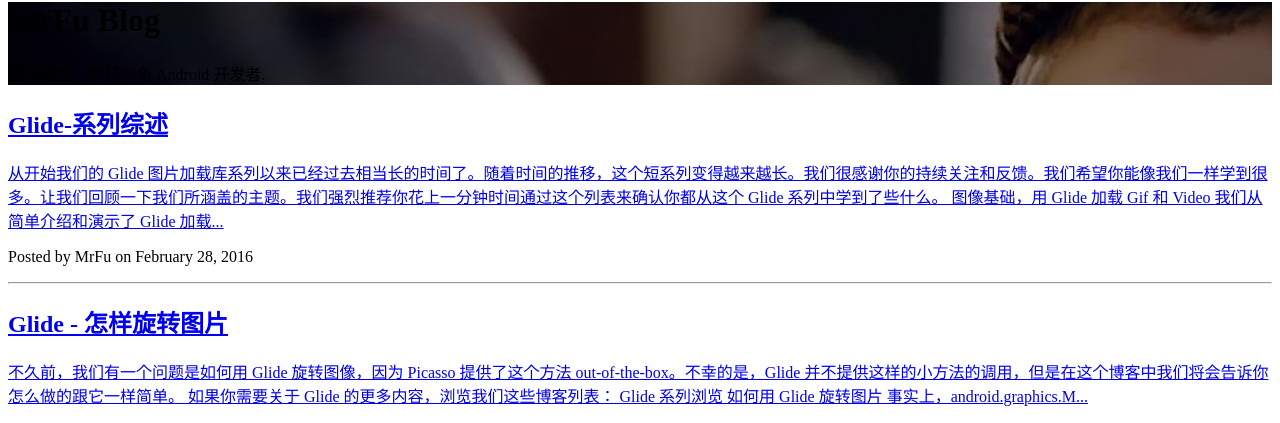
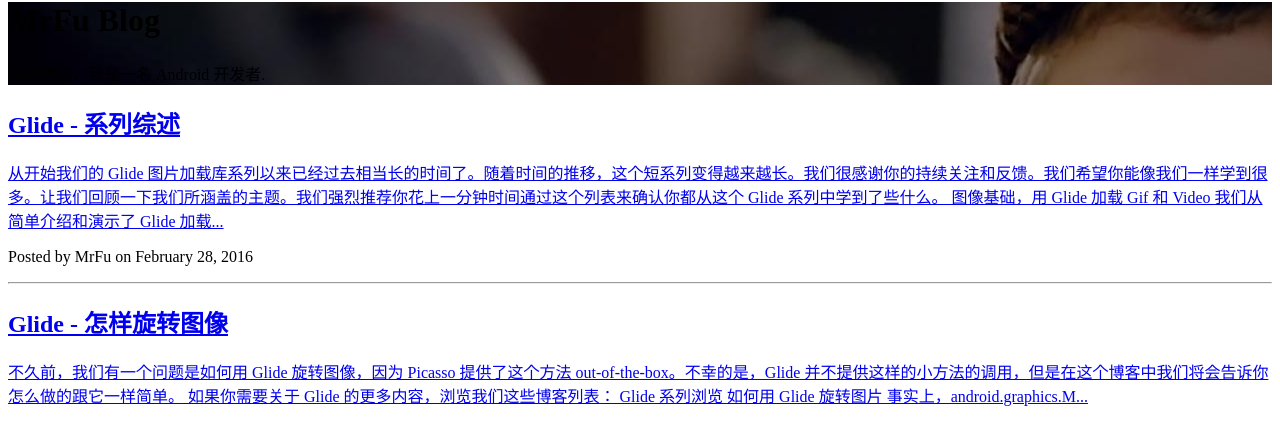
Before and after one commit to MrFuFuFu/mrfufufu.github.io, a Jekyll site: the page built from index.html, in a window 1280 px wide and 900 px high. Shown: the part 218-641 px from the top of the window. Built offline with Jekyll 4.4.1, drawn with Linux system fonts in a browser that asks for light colours; nearby versions of some CDN libraries; the list of posts is cut into pages by our own code; comment, search, counter and statistics services are not loaded.

Commit message:
add glide series

```diff
--- a/_posts/2016-02-28-Glide_How_to_Rotate_Images.markdown
+++ b/_posts/2016-02-28-Glide_How_to_Rotate_Images.markdown
@@ -1,8 +1,8 @@
 ---
 layout: post
-title:  Glide - 怎样旋转图片
+title:  Glide - 怎样旋转图像
 author: MrFu
-date:   2016-02-28 15:00:00
+date:   2016-02-28 17:00:00
 tags:
     -  Glide
 ---
--- a/_posts/2016-02-28-Glide_Series_Roundup.markdown
+++ b/_posts/2016-02-28-Glide_Series_Roundup.markdown
@@ -1,8 +1,8 @@
 ---
 layout: post
-title:  Glide-系列综述
+title:  Glide - 系列综述
 author: MrFu
-date:   2016-02-28 15:30:00
+date:   2016-02-28 18:00:00
 tags:
     -  Glide
 ---
```
